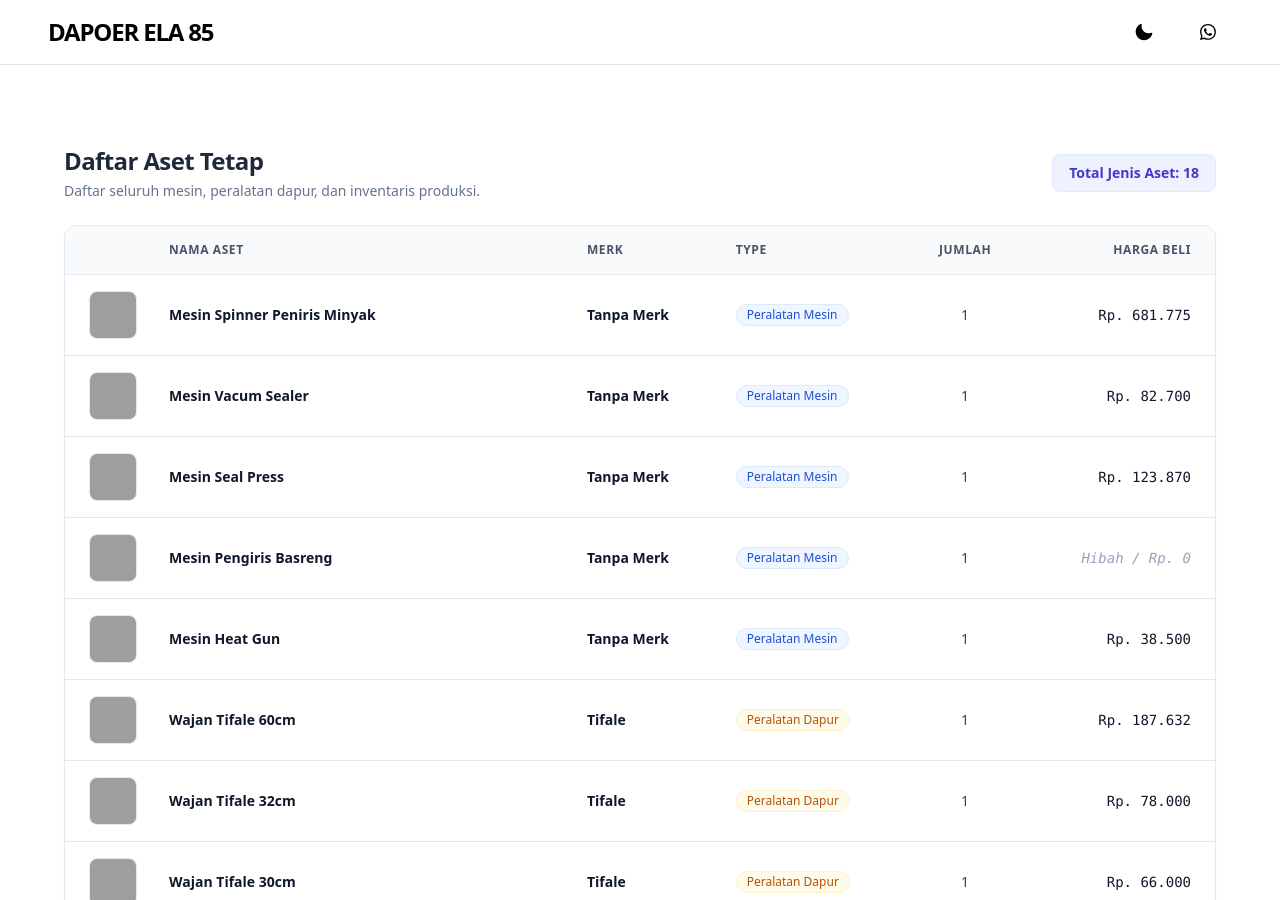
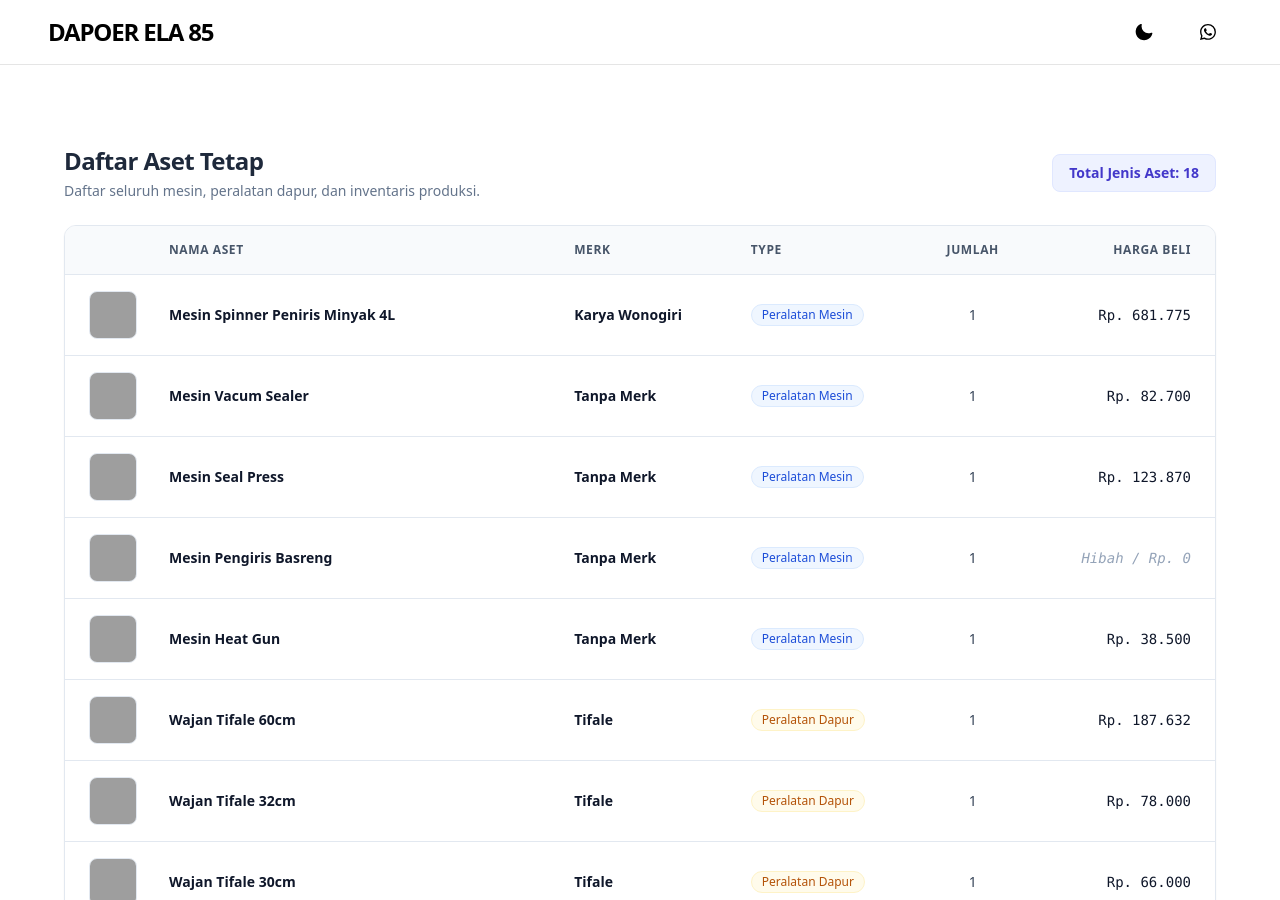
Before and after one commit to dapoerela85/dapoerela85.github.io, a Jekyll site: the page built from _pages/aset-tetap.html, in a window 1280 px wide and 900 px high, cut to the strip 0-900 px from the top of the window. Built offline with Jekyll 4.4.1, drawn with Linux system fonts in a browser that asks for light colours; nearby versions of some CDN libraries; grey boxes are pictures that could not be loaded.

Commit message:
Update products.yml

```diff
--- a/_data/products.yml
+++ b/_data/products.yml
@@ -354,10 +354,11 @@ products:
 aset_tetap:
 
   - id: mesin-spinner
-    title: Mesin Spinner Peniris Minyak
+    title: Mesin Spinner Peniris Minyak 4L
     harga_beli: Rp. 681.775
     jumlah: 1
     type: Peralatan Mesin
+    merk: Karya Wonogiri
     img: mesin-spinner.jpg
 
   - id: mesin-vacum
```
